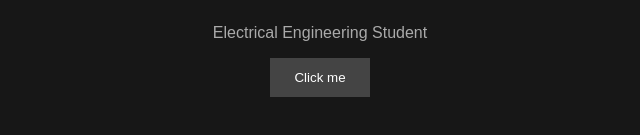
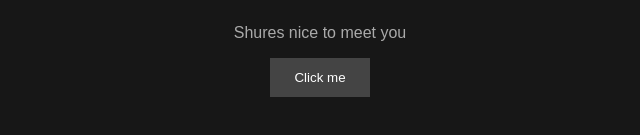
Before and after one commit to mewmewmyagic/PortfolioWebsite, a plain HTML site: page index.html in a window 1280 px wide. Shown: the part 183-318 px from the top of the page, 320-960 px from the left. Drawn offline with Linux system fonts and the light colour scheme.

Commit message:
Update index.html

```diff
--- a/index.html
+++ b/index.html
@@ -10,7 +10,7 @@
 
 <body>
     <h1>Hello, I'm Chihiro</h1>
-    <p>Electrical Engineering Student</p>
+    <p>Shures nice to meet you</p>
 
     <button onclick="sayHello()">Click me</button>
 </body>
```
